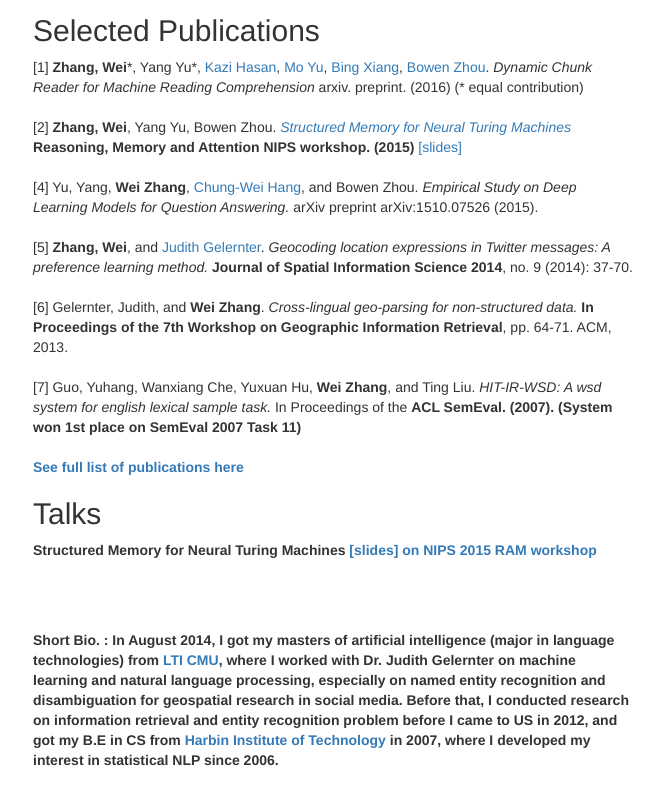
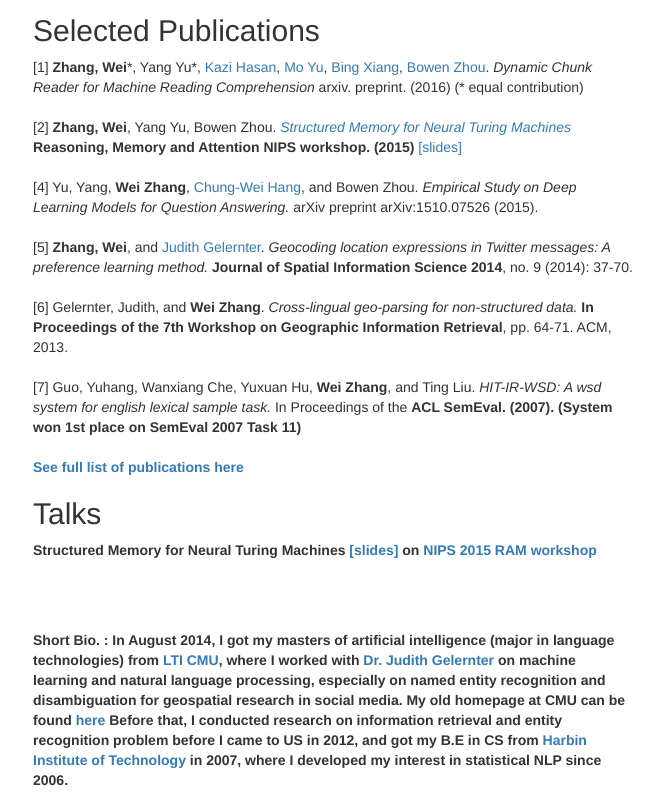
Before and after one commit to weizh/weizh.github.io, a plain HTML site: page index.html in a window 1280 px wide. Shown: the part 913-1713 px from the top of the page, without its empty margins (307-970 px from the left). Drawn offline with nearby package versions, Linux system fonts and the light colour scheme.

Commit message:
added old link to CMU

```diff
--- a/index.html
+++ b/index.html
@@ -92,10 +92,10 @@ For COMMERCIAL USE LICENSING, visit http://tagcrowd.com/licensing.html
 <p><a href="https://scholar.google.com/citations?user=_b4LTZ8AAAAJ&hl=en"> See full list of publications here</a></p>
 <h2>Talks</h2>
 
-<p>Structured Memory for Neural Turing Machines <a href="http://www.thespermwhale.com/jaseweston/ram/slides/session2/struct-memory-Wei%20Zhang.pdf">[slides]</a> <a href="https://nips2015.sched.org/event/4G4h/reasoning-attention-memory-ram-workshop"> on NIPS 2015 RAM workshop </a></p>
+<p>Structured Memory for Neural Turing Machines <a href="http://www.thespermwhale.com/jaseweston/ram/slides/session2/struct-memory-Wei%20Zhang.pdf">[slides]</a> on <a href="https://nips2015.sched.org/event/4G4h/reasoning-attention-memory-ram-workshop"> NIPS 2015 RAM workshop </a></p>
 
 <br><br><br>
-<p>Short Bio. : In August 2014, I got my masters of artificial intelligence (major in language technologies) from <a href="https://www.lti.cs.cmu.edu/">LTI CMU</a>, where I worked with Dr. Judith Gelernter on machine learning and natural language processing, especially on named entity recognition and disambiguation for geospatial research in social media. Before that, I conducted research on information retrieval and entity recognition problem before I came to US in 2012, and got my B.E in CS from <a href="http://en.hit.edu.cn">Harbin Institute of Technology</a> in 2007, where I developed my interest in statistical NLP since 2006. </p>
+<p>Short Bio. : In August 2014, I got my masters of artificial intelligence (major in language technologies) from <a href="https://www.lti.cs.cmu.edu/">LTI CMU</a>, where I worked with <a href="http://www.cs.cmu.edu/~gelernter/"> Dr. Judith Gelernter </a> on machine learning and natural language processing, especially on named entity recognition and disambiguation for geospatial research in social media. My old homepage at CMU can be found <a href="http://www.cs.cmu.edu/~weizhan1/">here</a> Before that, I conducted research on information retrieval and entity recognition problem before I came to US in 2012, and got my B.E in CS from <a href="http://en.hit.edu.cn">Harbin Institute of Technology</a> in 2007, where I developed my interest in statistical NLP since 2006. </p>
 </div>
 </body>
 </html>
```
